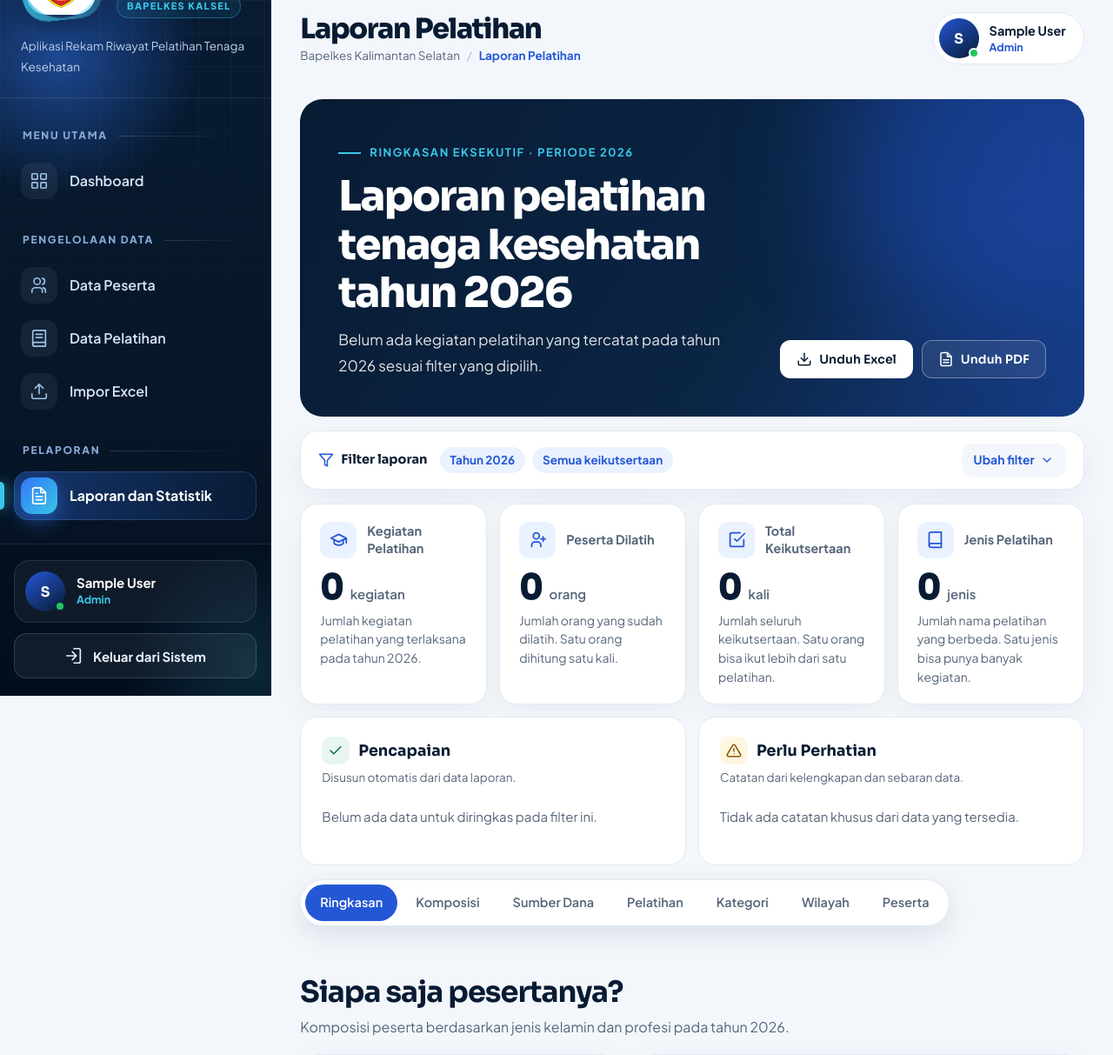
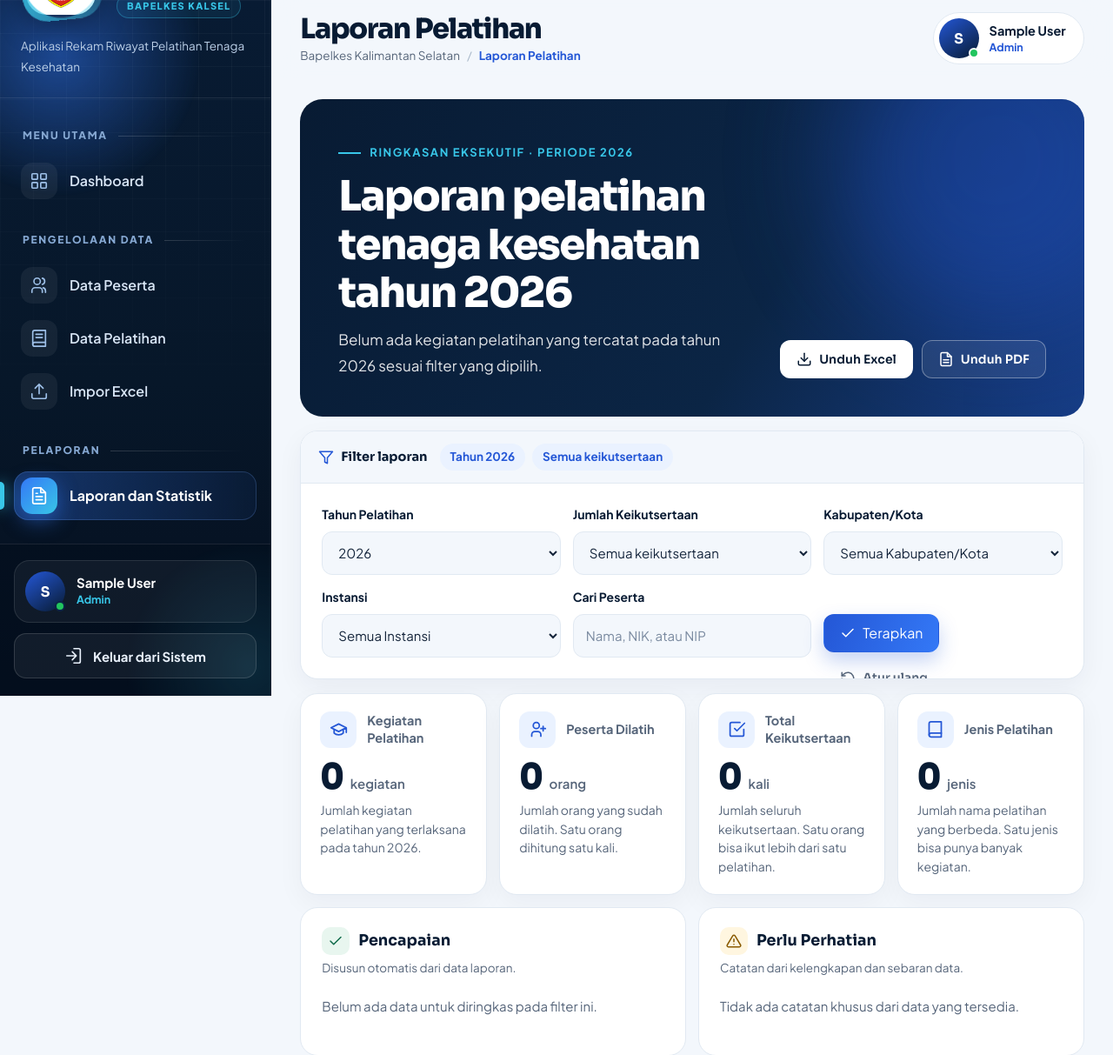
Before and after one commit to devipusparina19/pkl, a Laravel app: page /reports in a window 1280 px wide. Shown: the top 1213 px of the page at 87% size. Run offline with Laravel 12, Linux system fonts and the light colour scheme; the visitor is signed in with stand-in values (Sample User, id 1); data that the repository does not hold is empty.

Commit message:
HARI INI SELESAI PLIS

```diff
--- a/resources/views/public/training-history-search.blade.php
+++ b/resources/views/public/training-history-search.blade.php
@@ -407,7 +407,7 @@
                         <svg class="i" viewBox="0 0 24 24" aria-hidden="true"><path d="M12 20h9"/><path d="M16.4 3.6a2.1 2.1 0 0 1 3 3L7 19l-4 1 1-4Z"/></svg>
                     </span>
                     <div>
-                        <strong>Isi dua kolom</strong>
+                        <strong>Isi kolom</strong>
                         <span class="d">Tidak perlu membuat akun atau masuk terlebih dahulu.</span>
                     </div>
                 </li>
@@ -442,7 +442,7 @@
                 <span class="eyebrow">Untuk Peserta Pelatihan</span>
                 <h2 id="form-title">Cari riwayat <em>pelatihan</em></h2>
                 <p>
-                    Isi kedua kolom sesuai identitas pada KTP. NIK harus
+                    Isi kolom sesuai identitas pada KTP. NIK harus
                     cocok dengan data peserta yang terdaftar.
                 </p>
             </div>
--- a/resources/views/reports/index.blade.php
+++ b/resources/views/reports/index.blade.php
@@ -86,19 +86,13 @@ html.rp-lock{overflow:hidden}
 .rp-lead{max-width:760px;margin:0;font-size:17px;line-height:1.75;color:rgba(255,255,255,.88)}
 .rp-head-actions{display:flex;flex-wrap:wrap;gap:10px}
 
-/* filter aktif + pengubah filter */
-.rp-filterbox{margin-top:16px;border:1px solid var(--border);border-radius:20px;background:#fff;box-shadow:0 10px 30px rgba(8,27,51,.05)}
-.rp-filterbox>summary{display:flex;align-items:center;flex-wrap:wrap;gap:10px 14px;padding:14px 20px;cursor:pointer;list-style:none;border-radius:20px}
-.rp-filterbox>summary::-webkit-details-marker{display:none}
-.rp-filterbox>summary::marker{content:""}
-.rp-fb-title{display:inline-flex;align-items:center;gap:8px;font-family:var(--display);font-size:14.5px;font-weight:700;color:var(--navy)}
+/* FILTER: selalu tampil (tidak bisa dilipat) */
+.rp-filterbox{margin-top:16px;border:1px solid var(--border);border-radius:20px;background:#fff;box-shadow:0 10px 30px rgba(8,27,51,.05);overflow:hidden}
+.rp-fb-head{display:flex;align-items:center;flex-wrap:wrap;gap:10px 14px;padding:14px 20px;border-bottom:1px solid var(--border);background:var(--ice)}
+.rp-fb-title{display:inline-flex;align-items:center;gap:8px;margin:0;font-family:var(--display);font-size:14.5px;font-weight:700;color:var(--navy)}
 .rp-fb-title .i{font-size:18px;color:var(--royal)}
 .rp-fb-chips{display:flex;flex-wrap:wrap;gap:8px;flex:1;min-width:0}
 .rp-chip{display:inline-flex;align-items:center;gap:6px;padding:4px 12px;border-radius:999px;background:var(--soft);color:var(--royal);font-size:13.5px;font-weight:700}
-.rp-fb-toggle{display:inline-flex;align-items:center;gap:6px;margin-left:auto;padding:7px 14px;border-radius:10px;background:var(--ice);color:var(--royal);font-size:14px;font-weight:700}
-.rp-fb-toggle .i{font-size:16px;transition:transform .25s var(--ease)}
-.rp-filterbox[open] .rp-fb-toggle .i{transform:rotate(180deg)}
-.rp-filterbox[open]>summary{border-bottom:1px solid var(--border);border-radius:20px 20px 0 0}
 .rp-filter{padding:clamp(16px,2.4vw,24px)}
 .rp-filter-grid{display:grid;grid-template-columns:repeat(3,minmax(0,1fr));gap:14px;align-items:end}
 .rp-field{min-width:0}
@@ -371,7 +365,6 @@ html.rp-lock{overflow:hidden}
 }
 @media (max-width:760px){
     .rp-notes{grid-template-columns:1fr}
-    .rp-fb-toggle{margin-left:0}
 }
 @media (max-width:700px){
     .rp-kpis{grid-template-columns:1fr}
@@ -636,27 +629,22 @@ html.rp-lock{overflow:hidden}
             </div>
         </header>
 
-        {{-- FILTER: filter aktif selalu terlihat, formulir dibuka lewat tombol --}}
-        <details class="rp-filterbox" id="filter" @if ($errors->any()) open @endif>
-            <summary>
-                <span class="rp-fb-title">
+        {{-- FILTER: selalu tampil, tidak disembunyikan --}}
+        <section class="rp-filterbox" id="filter" aria-labelledby="rpFilterTitle">
+            <div class="rp-fb-head">
+                <h2 class="rp-fb-title" id="rpFilterTitle">
                     <svg class="i" viewBox="0 0 24 24" aria-hidden="true"><path d="M22 3H2l8 9.46V19l4 2v-8.54z"/></svg>
                     Filter laporan
-                </span>
-
-                <span class="rp-fb-chips">
+                </h2>
+
+                <span class="rp-fb-chips" aria-label="Filter yang sedang aktif">
                     <span class="rp-chip">Tahun {{ $year }}</span>
                     <span class="rp-chip">{{ $minimumLabel }}</span>
                     @if ($districtFilter !== '') <span class="rp-chip">{{ $districtFilter }}</span> @endif
                     @if ($institutionFilter !== '') <span class="rp-chip">{{ $institutionFilter }}</span> @endif
                     @if ($search !== '') <span class="rp-chip">Kata kunci: {{ $search }}</span> @endif
                 </span>
-
-                <span class="rp-fb-toggle">
-                    Ubah filter
-                    <svg class="i" viewBox="0 0 24 24" aria-hidden="true"><path d="m6 9 6 6 6-6"/></svg>
-                </span>
-            </summary>
+            </div>
 
             <div class="rp-filter">
                 <form method="GET" action="{{ route('reports.index') }}" data-keep-scroll>
@@ -723,7 +711,7 @@ html.rp-lock{overflow:hidden}
                     </div>
                 </form>
             </div>
-        </details>
+        </section>
 
         {{-- INDIKATOR UTAMA --}}
         <div class="rp-kpis" role="list" aria-label="Indikator utama">
--- a/resources/views/super-admin/dashboard.blade.php
+++ b/resources/views/super-admin/dashboard.blade.php
@@ -202,7 +202,7 @@
 
             <p>
                 Pusat kendali akun pengguna dan konfigurasi data master.
-                Kelola akses serta referensi sistem SIRAPIK dalam satu
+                Kelola akses serta referensi sistem ARTA dalam satu
                 ruang pengelolaan yang terintegrasi.
             </p>
         </div>
@@ -339,7 +339,7 @@
 
                 <p class="sa-desc">
                     Kelola data referensi yang digunakan sebagai pilihan dan
-                    acuan pada berbagai fitur SIRAPIK.
+                    acuan pada berbagai fitur ARTA.
                 </p>
 
                 <p class="sa-detail">
```
